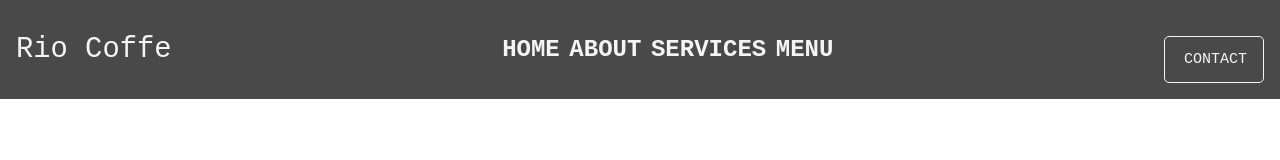
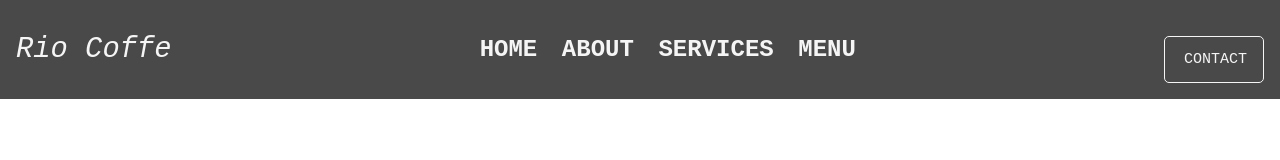
Before and after one commit to Ivany17/practic_13.09, a plain HTML site: page index.html in a window 1280 px wide. Drawn offline with Linux system fonts and the light colour scheme.

Commit message:
Changed styles

```diff
--- a/assets/css/style.css
+++ b/assets/css/style.css
@@ -26,6 +26,10 @@ ul.list {
   margin: 20px 0;
 }
 
+.list li+li {
+  margin-left: 15px;
+}
+
 .list-item {
   display: inline-block;
   font-size: 24px;
@@ -39,6 +43,7 @@ ul.list {
 
 .logo {
   font-size: 1.8em;
+  font-style: italic;
 }
 
 .btn {
```
